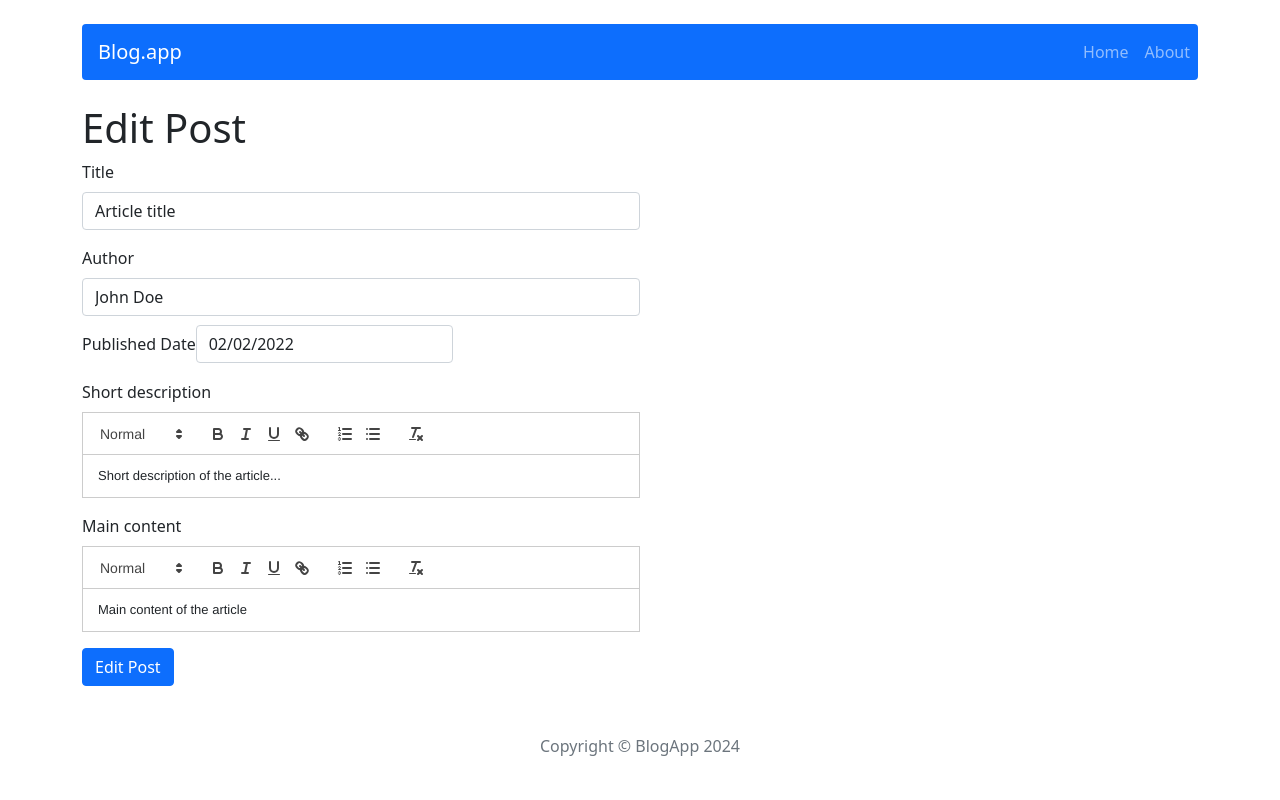
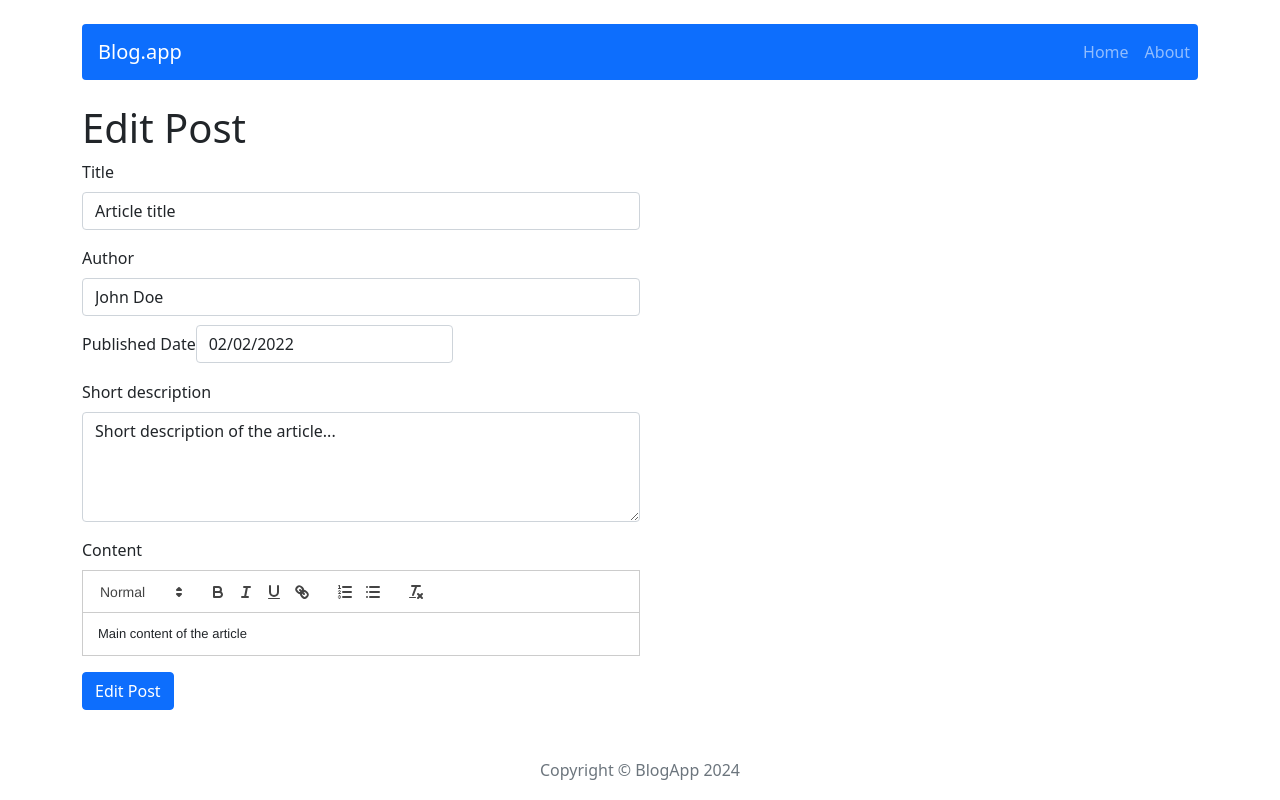
Before and after one commit to piotrkotulski/blog-react, a React (Create React App) app: page /post/edit/1 in a window 1280 px wide. Built offline with nearby package versions, Linux system fonts and the light colour scheme.

Commit message:
added validation to title author and short desc fields

```diff
--- a/package.json
+++ b/package.json
@@ -12,6 +12,7 @@
     "react-bootstrap": "^2.8.0",
     "react-datepicker": "4.3.0",
     "react-dom": "^18.2.0",
+    "react-hook-form": "7.45.4",
     "react-quill": "^2.0.0",
     "react-redux": "^8.1.2",
     "react-router-dom": "^6.15.0",
--- a/src/components/features/AddPostForm/AddPostForm.js
+++ b/src/components/features/AddPostForm/AddPostForm.js
@@ -11,7 +11,11 @@ const AddPostForm = () => {
     const dispatch = useDispatch();
 
     const handleSubmit = (post) => {
-        const newPost = { ...post, id: uuidv4() };
+        const newPost = {
+            ...post,
+            id: uuidv4(),
+            publishedDate: post.publishedDate || new Date()
+        };
         dispatch(addPost(newPost));
         navigate('/');
     };
--- a/src/components/features/PostForm/PostForm.js
+++ b/src/components/features/PostForm/PostForm.js
@@ -4,29 +4,44 @@ import ReactQuill from 'react-quill';
 import 'react-quill/dist/quill.snow.css';
 import ReactDatePicker from 'react-datepicker';
 import 'react-datepicker/dist/react-datepicker.css';
+import { useForm } from "react-hook-form";
 
 
 const PostForm = ({ action, actionText, ...props }) => {
     const [title, setTitle] = useState(props.title || '');
     const [author, setAuthor] = useState(props.author || '');
-    const [publishedDate, setPublishedDate] = useState(props.publishedDate || '');
+    const [publishedDate, setPublishedDate] = useState(
+        props.publishedDate ? new Date(props.publishedDate) : new Date()
+    );
     const [shortDescription, setShortDescription] = useState(props.shortDescription || '');
     const [content, setContent] = useState(props.content || '');
-
+    const { register, handleSubmit: validate, formState: { errors } } = useForm();
     const handleSubmit = e => {
-        e.preventDefault();
         action({ title, author, publishedDate, shortDescription, content });
     };
 
     return (
-        <Form onSubmit={handleSubmit}>
-            <Form.Group controlId="title">
+        <Form onSubmit={validate(handleSubmit)}>
+            <Form.Group className="mb-3" controlId="formBasicEmail">
                 <Form.Label>Title</Form.Label>
-                <Form.Control type="text" name="title" value={title} onChange={(e) => setTitle(e.target.value)} required />
+                <Form.Control
+                    {...register("title", { required: true })}
+                    value={title}
+                    onChange={e => setTitle(e.target.value)}
+                    type="text" placeholder="Enter title"
+                />
+                {errors.title && <small className="d-block form-text text-danger mt-2">This field is required</small>}
             </Form.Group>
             <Form.Group className='mt-3' controlId="author">
                 <Form.Label>Author</Form.Label>
-                <Form.Control type="text" name="author" value={author} onChange={(e) => setAuthor(e.target.value)} required />
+                <Form.Control
+                    {...register("author", { required: true, minLength: 3 })}
+                    value={author}
+                    onChange={e => setAuthor(e.target.value)}
+                    type="text"
+                />
+                {errors.author && errors.author.type === "required" && <small className="d-block form-text text-danger mt-2">This field is required</small>}
+                {errors.author && errors.author.type === "minLength" && <small className="d-block form-text text-danger mt-2">Author name is too short (min is 3)</small>}
             </Form.Group>
             <Form.Group controlId="publishedDate">
                 <Form.Label className='mt-3'>Published Date</Form.Label>
@@ -40,12 +55,22 @@ const PostForm = ({ action, actionText, ...props }) => {
             </Form.Group>
             <Form.Group className='mt-3' controlId="shortDescription">
                 <Form.Label>Short description</Form.Label>
-                <ReactQuill  name="shortDescription" value={shortDescription} onChange={setShortDescription} required />
+                <textarea
+                    {...register("shortDescription", { required: true, minLength: 20 })}
+                    value={shortDescription}
+                    onChange={e => setShortDescription(e.target.value)}
+                    className="form-control"
+                    rows={4}
+                    placeholder="Enter short description"
+                />
+                {errors.shortDescription && errors.shortDescription.type === "required" && <small className="d-block form-text text-danger mt-2">This field is required</small>}
+                {errors.shortDescription && errors.shortDescription.type === "minLength" && <small className="d-block form-text text-danger mt-2">Short description is too short (min is 20 characters)</small>}
             </Form.Group>
             <Form.Group className='mt-3' controlId="content">
-                <Form.Label>Main content</Form.Label>
-                <ReactQuill name="content" value={content} onChange={setContent}  />
+                <Form.Label>Content</Form.Label>
+                <ReactQuill  name="shortDescription" value={content} onChange={setContent} required />
             </Form.Group>
+
 
             <Button className='mt-3' variant="primary" type="submit">
                 {actionText}
--- a/src/components/views/PostPreview/PostPreview.js
+++ b/src/components/views/PostPreview/PostPreview.js
@@ -13,7 +13,7 @@ const PostPreview = ({ post }) => {
                 <Card.Subtitle className="mb-4 text-muted">
                     Published: {dateToStr(post.publishedDate)}
                 </Card.Subtitle>
-                <Card.Text dangerouslySetInnerHTML={{ __html: post.content }} />
+                <Card.Text dangerouslySetInnerHTML={{ __html: post.shortDescription }} />
                 <Link to={`/post/${post.id}`}>
                     <Button variant="primary">Read more</Button>
                 </Link>
```
Also changed, not shown: 1 other file (tests, documents, lock files or other folders).
